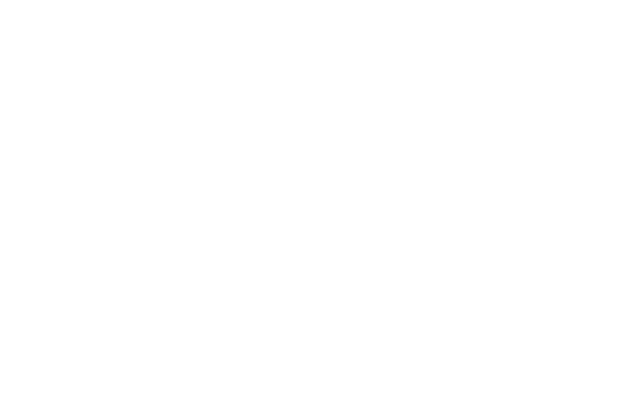
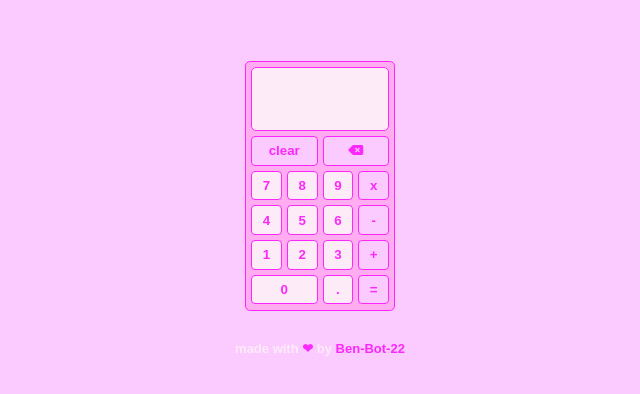
Before and after one commit to Ben-Bot-22/calculator, a plain HTML site: page index.html in a window 1280 px wide. Shown: the whole page, without its empty margins (320-960 px from the left). Drawn offline with Linux system fonts and the light colour scheme.

Commit message:
interface v1 complete

```diff
--- a/index.html
+++ b/index.html
@@ -5,10 +5,33 @@
     <meta http-equiv="X-UA-Compatible" content="IE=edge">
     <meta name="viewport" content="width=device-width, initial-scale=1.0">
     <link rel="stylesheet" href="./style.css">
+    <script src="https://kit.fontawesome.com/5674a25cc3.js" crossorigin="anonymous"></script>
     <script src="script.js"></script>
     <title>Calculator</title>
 </head>
 <body>
-
+    <div class="container">
+        <div class="center display"></div>
+        <div class="center big-btn"><button class="operator-btn">clear</button></div>
+        <div class="center big-btn"><button class="operator-btn"><i class="fa-solid fa-delete-left"></i></button></div>
+        <div class="center"><button>7</button></div>
+        <div class="center"><button>8</button></div>
+        <div class="center"><button>9</button></div>
+        <div class="center"><button class="operator-btn">x</button></div>
+        <div class="center"><button>4</button></div>
+        <div class="center"><button>5</button></div>
+        <div class="center"><button>6</button></div>
+        <div class="center"><button class="operator-btn">-</button></div>
+        <div class="center"><button>1</button></div>
+        <div class="center"><button>2</button></div>
+        <div class="center"><button>3</button></div>
+        <div class="center"><button class="operator-btn">+</button></div>
+        <div class="center big-btn"><button>0</button></div>
+        <div class="center"><button>.</button></div>
+        <div class="center"><button class="operator-btn">=</button></div>
+    </div>
+    <footer>
+        <div id="footer">made with <span id="heart">&#10084;</span> by <a href="https://github.com/Ben-Bot-22">Ben-Bot-22</a></div>
+    </footer>
 </body>
 </html>
--- a/script.js
+++ b/script.js
@@ -1,4 +1,4 @@
-
+let displayValue = '';
 
 function add(a, b) {
     return a + b;
@@ -26,3 +26,9 @@ function operate(operator, a, b) {
         case '/': return divide(a, b);
     }
 }
+
+/*
+TODO:
+- https://colorhunt.co/palette/fdebf7fbcaffffadf0fc28fb
+
+*/
--- a/style.css
+++ b/style.css
@@ -0,0 +1,86 @@
+:root {
+    --background-pink: #FFADF0;
+    --dark-pink: #FC28FB;
+    --light-pink: #FDEBF7;
+    --operator-color: #FBCAFF;
+    --background-window: #FBCAFF;
+}
+
+* {
+    font-family: Arial, sans-serif;
+    font-weight: bold;
+    box-sizing: border-box;
+}
+
+body {
+    background-color: var(--background-window);
+    display: flex;
+    flex-direction:column;
+    justify-content: center;
+    align-items: center;
+    height: 50vh;
+}
+
+.container {
+    display: grid;
+    grid-template-columns: repeat(4, 1fr);
+    grid-template-rows: repeat(7, 1fr);
+    background-color: var(--background-pink);
+    padding: 5px;
+    border-radius: 5px;
+    grid-gap: 5px;
+    border: 1px solid var(--dark-pink);
+    width: 150px;
+    height: 250px;
+}
+
+.display {
+    background-color: var(--light-pink);
+    border-radius: 5px;
+    border: 1px solid var(--dark-pink);
+    grid-column: span 4;
+    grid-row: span 2;
+    /* padding: 5px; */
+}
+
+.operator-btn {
+    background-color: var(--operator-color);
+}
+
+.big-btn {
+    grid-column: span 2;
+}
+
+.center {
+    display: flex;
+    justify-content: center;
+    align-items: center;
+}
+
+button {
+    border: 1px solid var(--dark-pink);
+    border-radius: 4px;
+    background-color: var(--light-pink);
+    color: var(--dark-pink);
+    width: 100%;
+    height: 100%;
+}
+
+button:hover {
+    border: 2px solid var(--dark-pink);
+}
+
+#footer {
+    font-size: small;
+    color: var(--light-pink);
+    padding-top: 30px;
+}
+
+a {
+    color: var(--dark-pink);
+    text-decoration: none;
+}
+
+#heart {
+    color: var(--dark-pink);
+}
```
